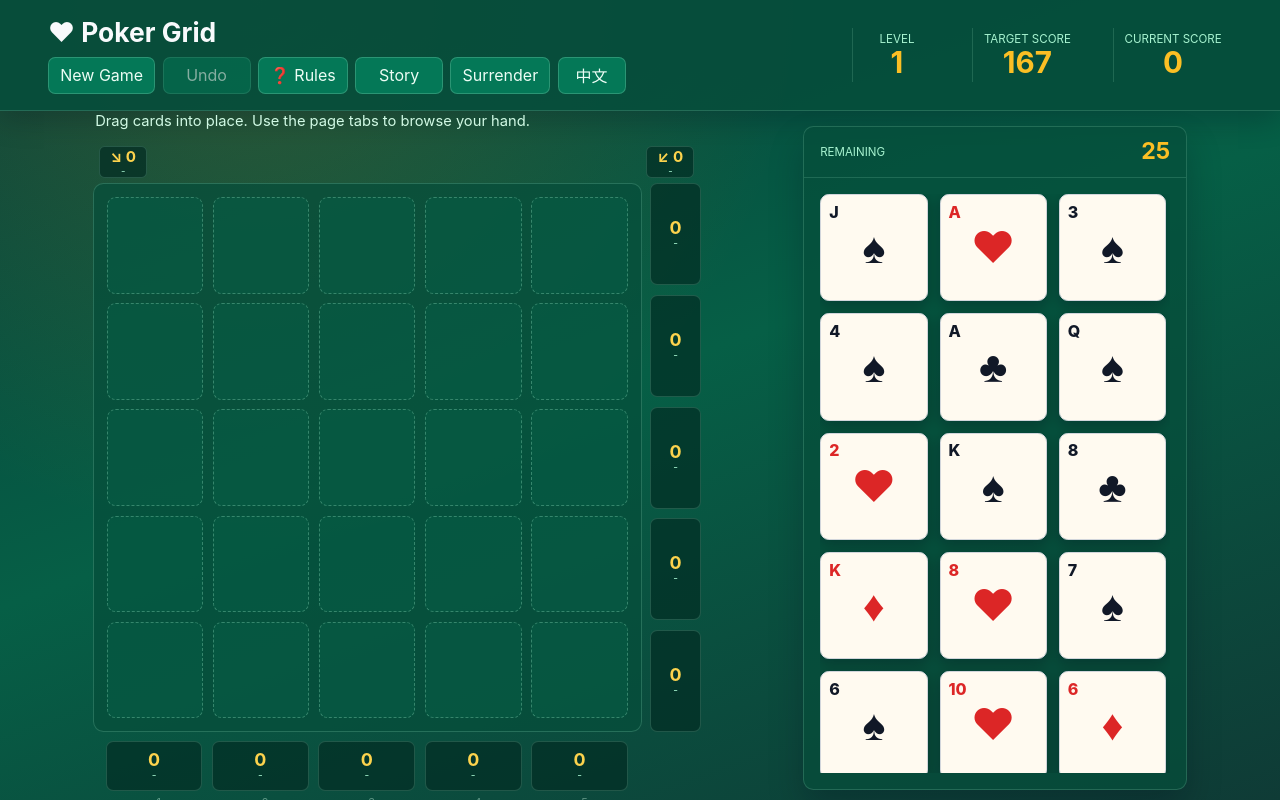
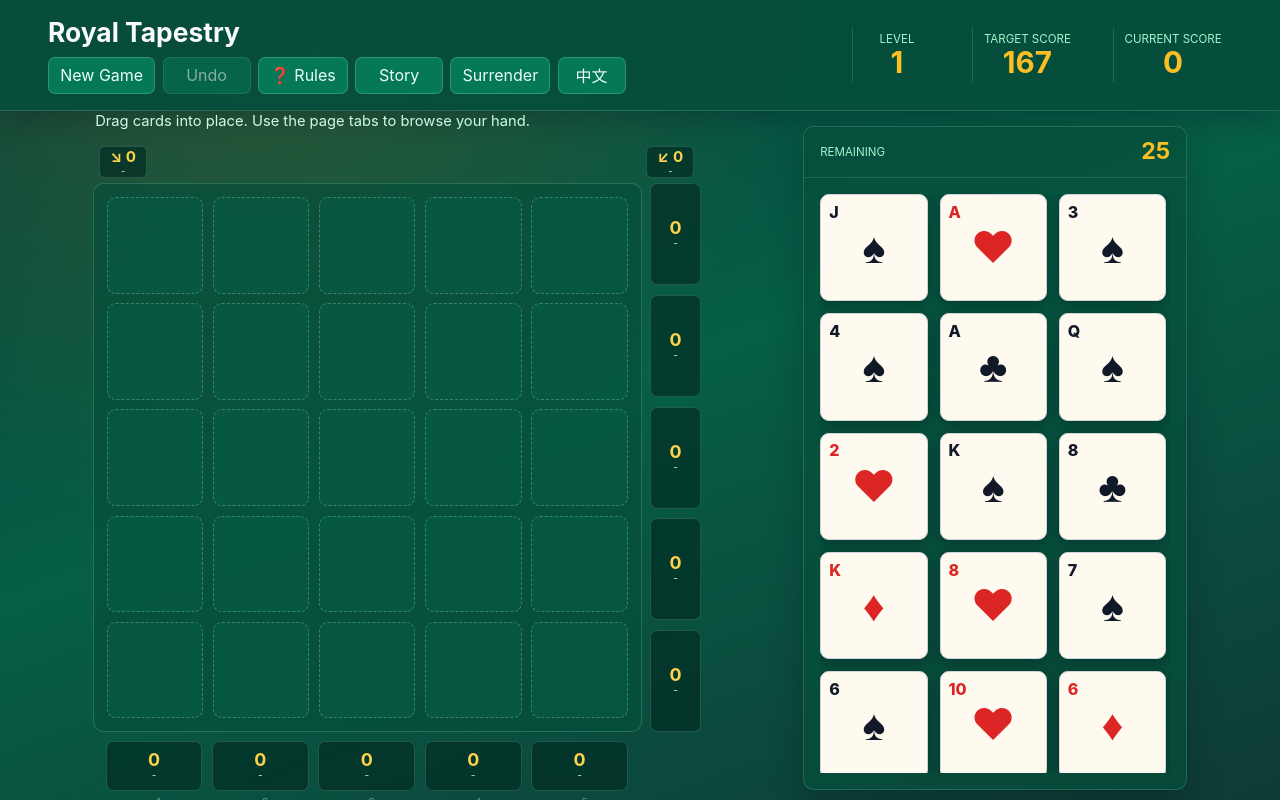
Before and after one commit to onovich/RoyalTapestry, a React (Vite) app: page / in a window 1280 px wide. Built offline with nearby package versions, Linux system fonts and the light colour scheme.

Commit message:
Rename app title to Royal Tapestry

```diff
--- a/src/data/i18n.js
+++ b/src/data/i18n.js
@@ -13,7 +13,7 @@ export function getSystemLanguage() {
 
 export const TEXT = {
   en: {
-    appName: '♥ Poker Grid',
+    appName: 'Royal Tapestry',
     newGame: 'New Game',
     undo: 'Undo',
     rules: '❓ Rules',
@@ -39,7 +39,7 @@ export const TEXT = {
     levelComplete: 'Level Complete',
     levelCompleteBody: 'You solved the theoretical target for level {level}.',
     nextLevel: 'Next Level',
-    boardLabel: 'Poker grid board',
+    boardLabel: 'Royal Tapestry board',
     handLabel: 'Hand',
     boardCellLabel: 'Board cell {row}, {column}',
     cardLabel: '{rank} of {suit}',
@@ -57,7 +57,7 @@ export const TEXT = {
     }
   },
   zh: {
-    appName: '♥ 扑克方块',
+    appName: '皇牌地毯',
     newGame: '重新开始',
     undo: '撤销',
     rules: '❓ 规则',
@@ -83,7 +83,7 @@ export const TEXT = {
     levelComplete: '恭喜过关！',
     levelCompleteBody: '您成功破解了第 {level} 关的理论最高分。',
     nextLevel: '进入下一关',
-    boardLabel: '扑克方块棋盘',
+    boardLabel: '皇牌地毯棋盘',
     handLabel: '手牌',
     boardCellLabel: '棋格 {row}，{column}',
     cardLabel: '{rank}{suit}',
```
